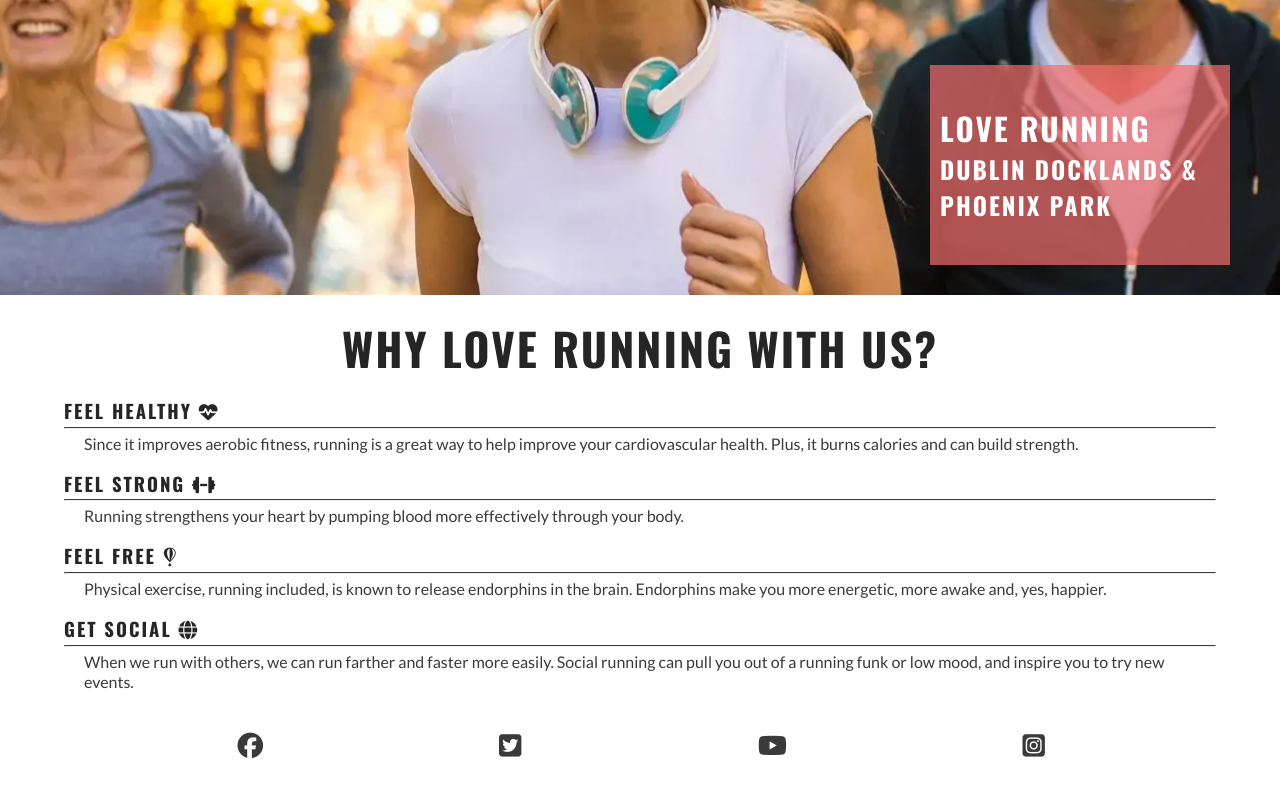
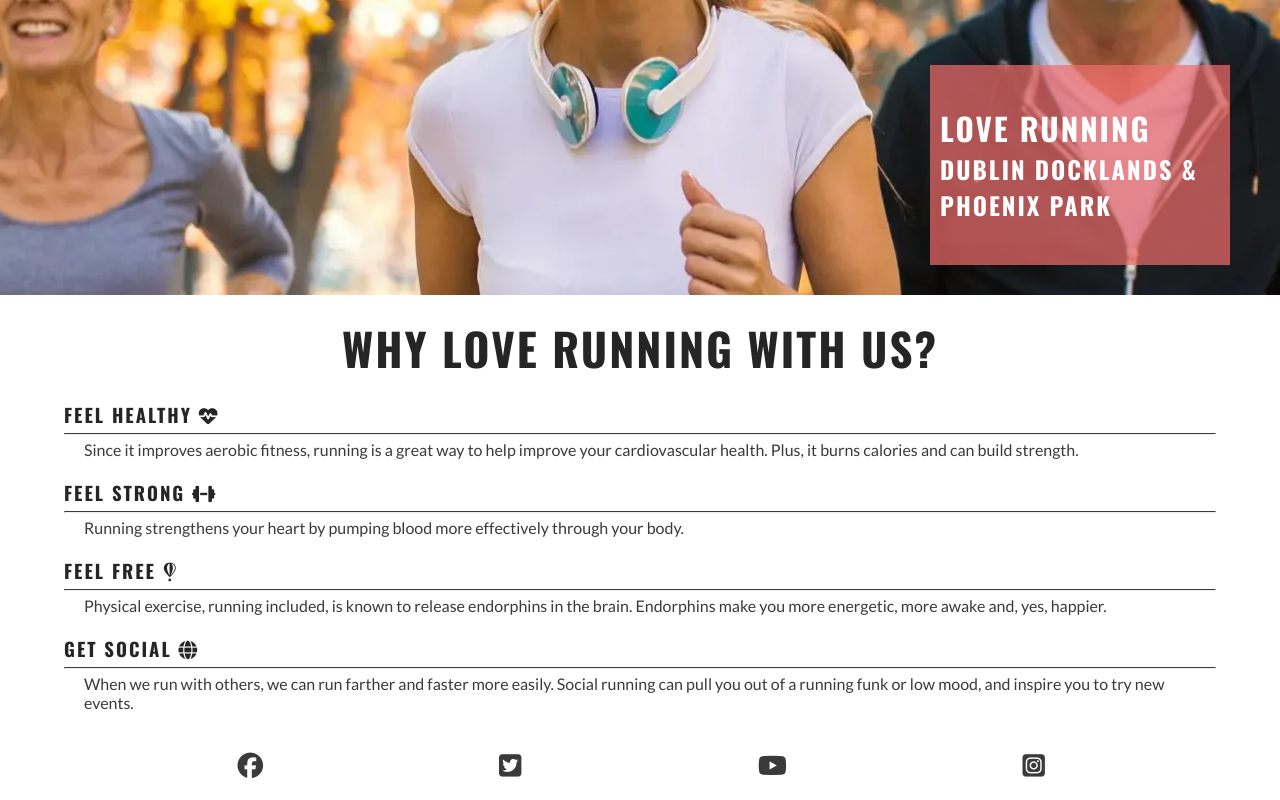
Before and after one commit to Abbaasiz/love_running, a plain HTML site: page index.html in a window 1280 px wide. Shown: the part 384-1184 px from the top of the page. Drawn offline with nearby package versions, Linux system fonts and the light colour scheme.

Commit message:
AAdjust tyles to reasons contentt on homepage

```diff
--- a/assets/css/style.css
+++ b/assets/css/style.css
@@ -120,29 +120,27 @@ main {
 
 #reasons {
     width: 90%;
-    margin-top: 20px;
-    margin-left: auto;
-    margin-right: auto;
+    margin: 20px auto;
 }
 
-#reasons>h2 {
-    height: 280%;
+#reasons h2 {
+    margin-bottom: 20px;
     text-align: center;
+    font-size: 280%;
+}
+
+#benefits-physical>div,
+#benefits-mental>div {
     margin-bottom: 20px;
 }
 
-#benefits-physical hr,
-#benefits-mental hr {
-    border-top: 1px solid #3a3a3a;
-}
-
-#benefits-physical p {
+#benefits p {
     padding: 0 20px;
 }
 
-#benefits-physical>div {
-    margin-bottom: 20px;
-    line-height: 20px;
+#benefits hr {
+    border-top: 1px solid #3a3a3a;
+    margin: 5px 0;
 }
 
 /* Footer */
@@ -158,36 +156,6 @@ main {
     font-size: 160%;
     padding: 5%;
     color: #3a3a3a;
-}
-
-/* Media query: mobile devices (280px - 768px) */
-@media screen and (min-width: 280px) {
-    #reasons {
-        width: 90%;
-        margin-top: 20px auto;
-    }
-
-    #reasons>h2 {
-        font-size: 280%;
-        text-align: center;
-        margin-bottom: 20px;
-    }
-
-    #benefits p {
-        padding: 0 20px;
-        margin: 5px 0;
-    }
-
-    #benefits-physical>div,
-    #benefits-mental>div {
-        margin-bottom: 20px;
-        line-height: 20px;
-    }
-
-    hr {
-        border-top: 1px solid #3a3a3a;
-        margin: 5px 0;
-    }
 }
 
 /* Media query: tablets and larger (768px and up) */
@@ -222,7 +190,7 @@ main {
 
     /* Main content */
     main {
-        /* Push main content down to accomodate larger header */
+        /* Push main content down to accommodate larger header */
         margin-top: 79px;
     }
 
--- a/index.html
+++ b/index.html
@@ -26,7 +26,9 @@
             <h1 id="logo">Love Running</h1>
         </a>
         <input type="checkbox" id="nav-toggle" name="nav-toggle">
-        <label for="nav-toggle" class="nav-toggle-label"><i class="fa-solid fa-bars"></i></label>
+        <label for="nav-toggle" class="nav-toggle-label">
+            <i class="fa-solid fa-bars"></i>
+        </label>
         <nav>
             <ul id="menu">
                 <li><a href="index.html" class="active">Home</a></li>
@@ -50,13 +52,13 @@
             <div id="benefits">
                 <div id="benefits-physical">
                     <div>
-                        <h3>Feel Healthy <i class="fa-solid fa-heart-pulse"></i></h3>
+                        <h3>Feel healthy <i class="fa-solid fa-heart-pulse"></i></h3>
                         <hr>
                         <p>Since it improves aerobic fitness, running is a great way to help improve your cardiovascular
                             health. Plus, it burns calories and can build strength.</p>
                     </div>
                     <div>
-                        <h3>Feel Strong <i class="fa-solid fa-dumbbell"></i></h3>
+                        <h3>Feel strong <i class="fa-solid fa-dumbbell"></i></h3>
                         <hr>
                         <p>Running strengthens your heart by pumping blood more effectively through your body.</p>
                     </div>
@@ -64,13 +66,13 @@
 
                 <div id="benefits-mental">
                     <div>
-                        <h3>Feel Free <i class="fa-brands fa-fly"></i></h3>
+                        <h3>Feel free <i class="fa-brands fa-fly"></i></h3>
                         <hr>
                         <p>Physical exercise, running included, is known to release endorphins in the brain. Endorphins
                             make you more energetic, more awake and, yes, happier.</p>
                     </div>
                     <div>
-                        <h3>Get Social <i class="fa-solid fa-globe"></i></h3>
+                        <h3>Get social <i class="fa-solid fa-globe"></i></h3>
                         <hr>
                         <p>When we run with others, we can run farther and faster more easily. Social running can pull
                             you out of a running funk or low mood, and inspire you to try new events.</p>
@@ -103,7 +105,7 @@
 
         </ul>
     </footer>
-    <!-- Font Awsome kit -->
+    <!-- Font Awesome kit -->
     <script src="https://kit.fontawesome.com/2602c75bcf.js" crossorigin="anonymous"></script>
 </body>
 
```
